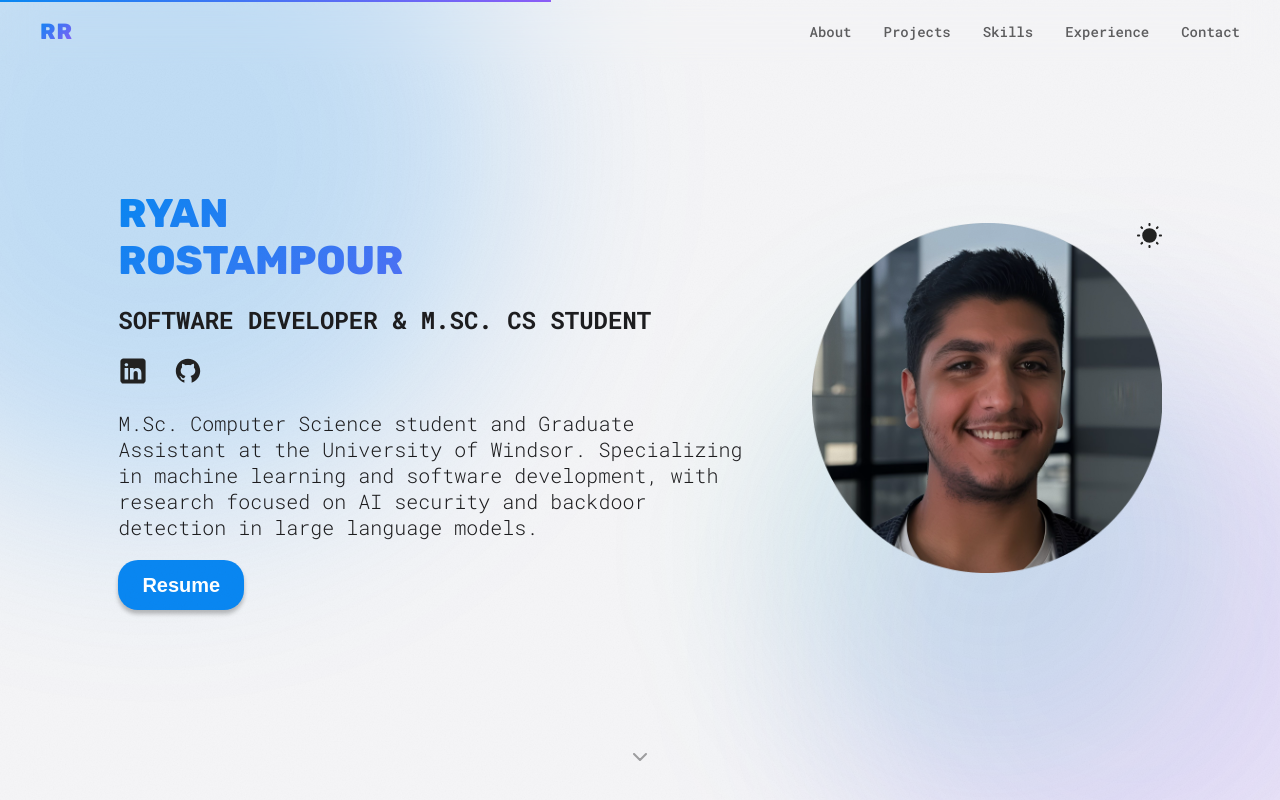
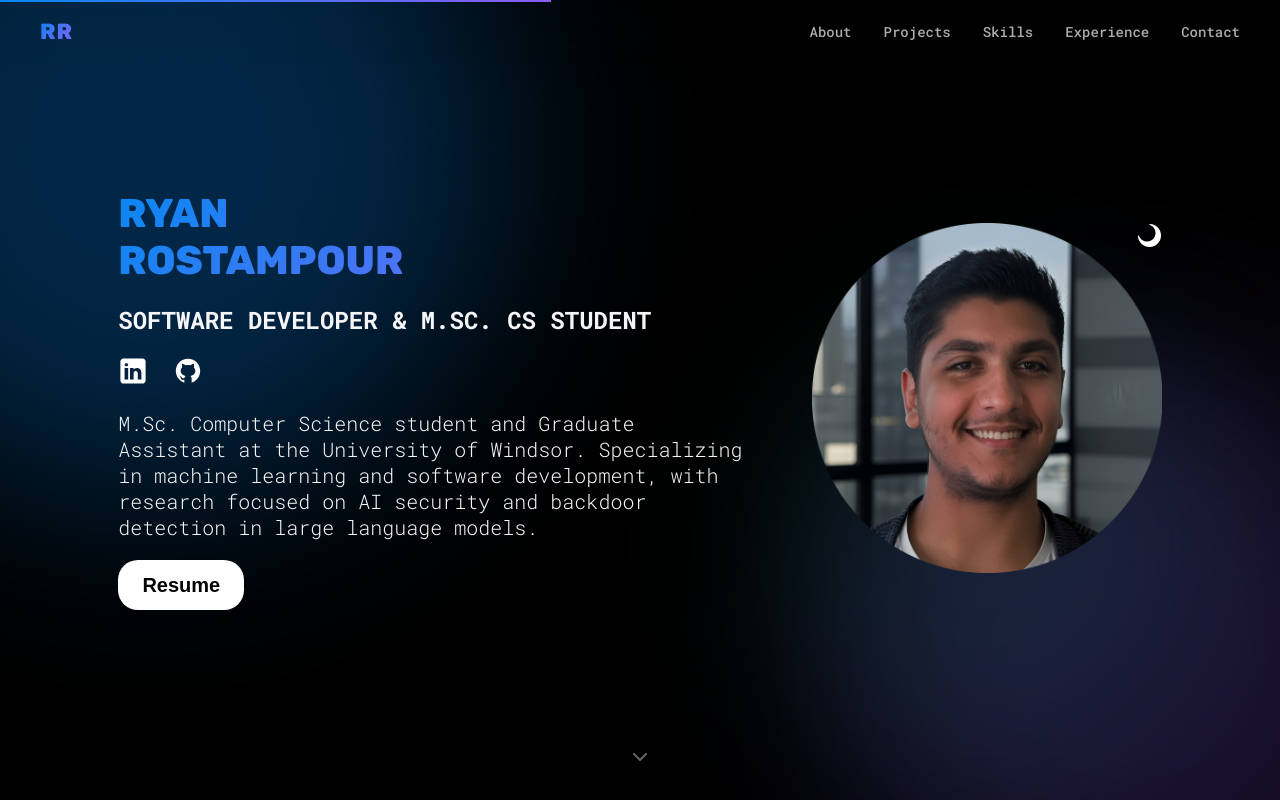
Before and after one commit to RyanRostampour/Portfolio, a React (Vite) app: page / in a window 1280 px wide. Shown: the top 800 px of the page. Built offline with nearby package versions, Linux system fonts and the light colour scheme.

Commit message:
Updated Theme

```diff
--- a/src/App.css
+++ b/src/App.css
@@ -62,7 +62,7 @@ html {
 /* Theme transition — View Transitions API crossfade */
 ::view-transition-old(root),
 ::view-transition-new(root) {
-  animation-duration: 400ms;
+  animation-duration: 600ms;
   animation-timing-function: ease;
 }
 
--- a/src/common/ThemeContext.jsx
+++ b/src/common/ThemeContext.jsx
@@ -7,7 +7,7 @@ export const useTheme = () => useContext(ThemeContext);
 
 export const ThemeProvider = ({ children }) => {
   const [theme, setTheme] = useState(
-    () => localStorage.getItem("theme") || "light"
+    () => localStorage.getItem("theme") || "dark"
   );
 
   useEffect(() => {
```
